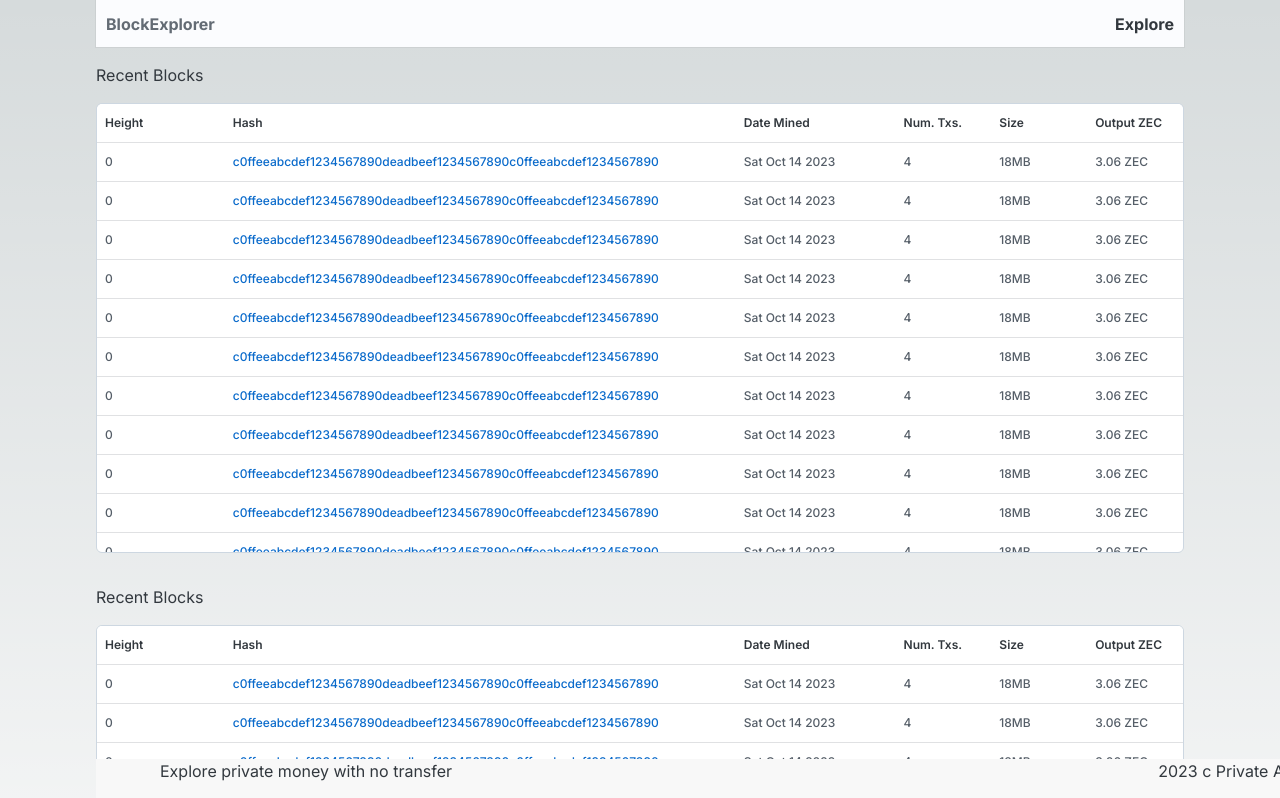
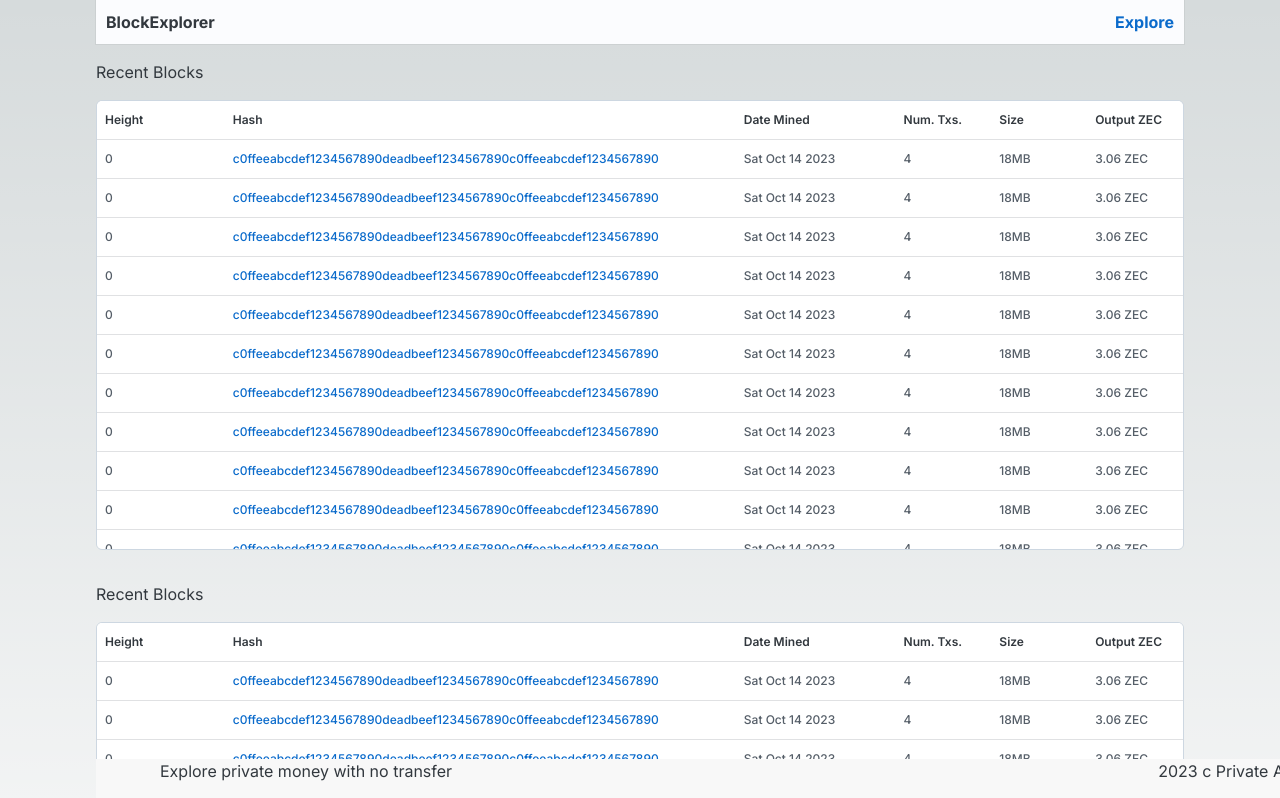
Before and after one commit to elijahhampton/zcash_block_explorer, a Next.js app: page / in a window 1280 px wide. Shown: the top 798 px of the page. Built offline with nearby package versions, Linux system fonts and the light colour scheme.

Commit message:
Update NavBar

```diff
--- a/src/components/NavigationBar.tsx
+++ b/src/components/NavigationBar.tsx
@@ -4,11 +4,11 @@ import { Typography, Sheet, Link } from '@mui/joy';
 const NavigationBar = () => {
   return (
     <Sheet sx={{ boxShadow: 'rgba(0, 0, 0, 0.05) 0px 0px 0px 1px', padding: '10px', display: 'flex', justifyContent: 'space-between', alignItems: 'center' }}>
-      <Typography variant="h6" fontWeight="bold" fontSize="15">
+      <Typography fontWeight="bold" fontSize="15">
         BlockExplorer
       </Typography>
 
-      <Link href="/explore" color="inherit" underline="none" fontWeight="bold" fontSize="12">
+      <Link href="/Explore" underline="none" fontWeight="bold" fontSize="12">
         Explore
       </Link>
     </Sheet>
```
